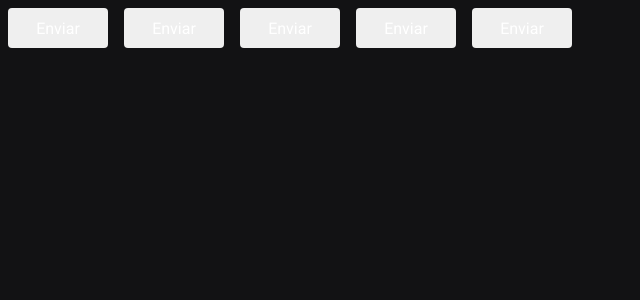
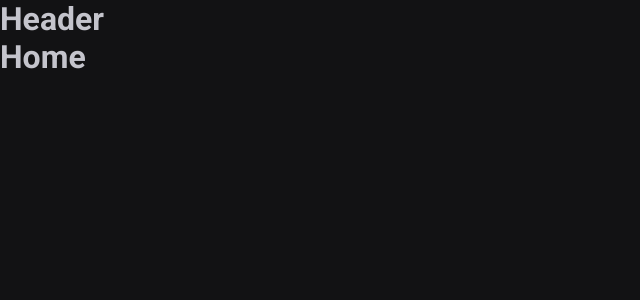
Before and after one commit to BrunaDan7as/Timer, a React (Vite) app: page / in a window 1280 px wide. Shown: the top 300 px of the page, without its empty margins (0-640 px from the left). Built offline with nearby package versions, Linux system fonts and the light colour scheme.

Commit message:
Layout de rotas configurado.

```diff
--- a/package.json
+++ b/package.json
@@ -6,13 +6,13 @@
   "scripts": {
     "dev": "vite",
     "build": "tsc -b && vite build",
-    "lint": "eslint .",
-    "preview": "vite preview",
-    "lint": "eslint src --ext .ts,.tsx"
+    "lint": "eslint src --ext .ts,.tsx",
+    "preview": "vite preview"
   },
   "dependencies": {
     "react": "^18.3.1",
     "react-dom": "^18.3.1",
+    "react-router-dom": "^6.27.0",
     "styled-components": "^6.1.13"
   },
   "devDependencies": {
--- a/src/App.tsx
+++ b/src/App.tsx
@@ -1,20 +1,19 @@
 import { ThemeProvider } from "styled-components";
-import { Button } from "./components/Button";
 import { defaultTheme } from "./styles/themes/default";
 import { GlobalStyle } from "./styles/global";
+import { Router } from "./Router";
+import { BrowserRouter } from "react-router-dom";
 
 export function App() {
 
 
   return (
     <ThemeProvider theme={defaultTheme}>
-      <Button variant="primary" />
-      <Button variant="secondary" />
-      <Button variant="danger" />
-      <Button variant="success" />
-      <Button />
+      <BrowserRouter>
+        <Router />
+      </BrowserRouter>
+      <GlobalStyle />
 
-      <GlobalStyle />
     </ThemeProvider>
   )
 }
--- /dev/null
+++ b/src/Router.tsx
@@ -0,0 +1,15 @@
+import { Routes, Route } from 'react-router-dom';
+import { Home } from './pages/Home';
+import { History } from './pages/History';
+import { DefaultLayout } from './layouts/DefaultLayout';
+
+export function Router() {
+    return (
+        <Routes>
+            <Route path='/' element={<DefaultLayout />}>
+                <Route path="/" element={<Home />} />
+                <Route path="/history" element={<History />} />
+            </Route>
+        </Routes>
+    );
+}
--- a/src/components/Button.styles.ts
+++ /dev/null
@@ -1,28 +0,0 @@
-import styled, { css } from "styled-components";
-
-export type ButtonVariant = 'primary' | 'secondary' | 'danger' | 'success';
-
-interface ButtonContainerProps {
-  variant: ButtonVariant;
-}
-const buttonVariants = {
-  primary: 'purple',
-  secondary: 'orange',
-  danger: 'red',
-  success: 'green'
-}
-export const ButtonContainer = styled.button<ButtonContainerProps>`
-  width: 100px;
-  height: 40px;
-  border-radius: 4px;
-  border: 0;
-  margin: 8px;
-  background-color: ${props => props.theme.primary};
-  color: ${props => props.theme.white};
-  /* ${props => {
-    return css`
-      background-color: ${buttonVariants[props.variant]}
-    `
-
-  }} */
- `;
--- a/src/components/Button.tsx
+++ /dev/null
@@ -1,10 +0,0 @@
-import { ButtonContainer, ButtonVariant } from "./Button.styles"
-
-
-interface ButtonProps {
-    variant?: ButtonVariant
-}
-
-export function Button({ variant = "primary" }: ButtonProps) {
-    return <ButtonContainer variant={variant}>Enviar</ButtonContainer>
-}
--- /dev/null
+++ b/src/components/Header.tsx
@@ -0,0 +1,5 @@
+export function Header() {
+    return (
+        <h1>Header</h1>
+    )
+}
--- /dev/null
+++ b/src/layouts/DefaultLayout.tsx
@@ -0,0 +1,11 @@
+import { Outlet } from "react-router-dom"
+import { Header } from "../components/Header"
+
+export function DefaultLayout() {
+    return (
+        <div>
+            <Header />
+            <Outlet />
+        </div>
+    )
+}
--- /dev/null
+++ b/src/pages/History.tsx
@@ -0,0 +1,7 @@
+export function History() {
+    return (
+        <div>
+            <h1>History</h1>
+        </div>
+    )
+}
--- /dev/null
+++ b/src/pages/Home.tsx
@@ -0,0 +1,7 @@
+export function Home() {
+    return (
+        <div>
+            <h1>Home</h1>
+        </div>
+    )
+}
```
Also changed, not shown: 1 other file (tests, documents, lock files or other folders).
